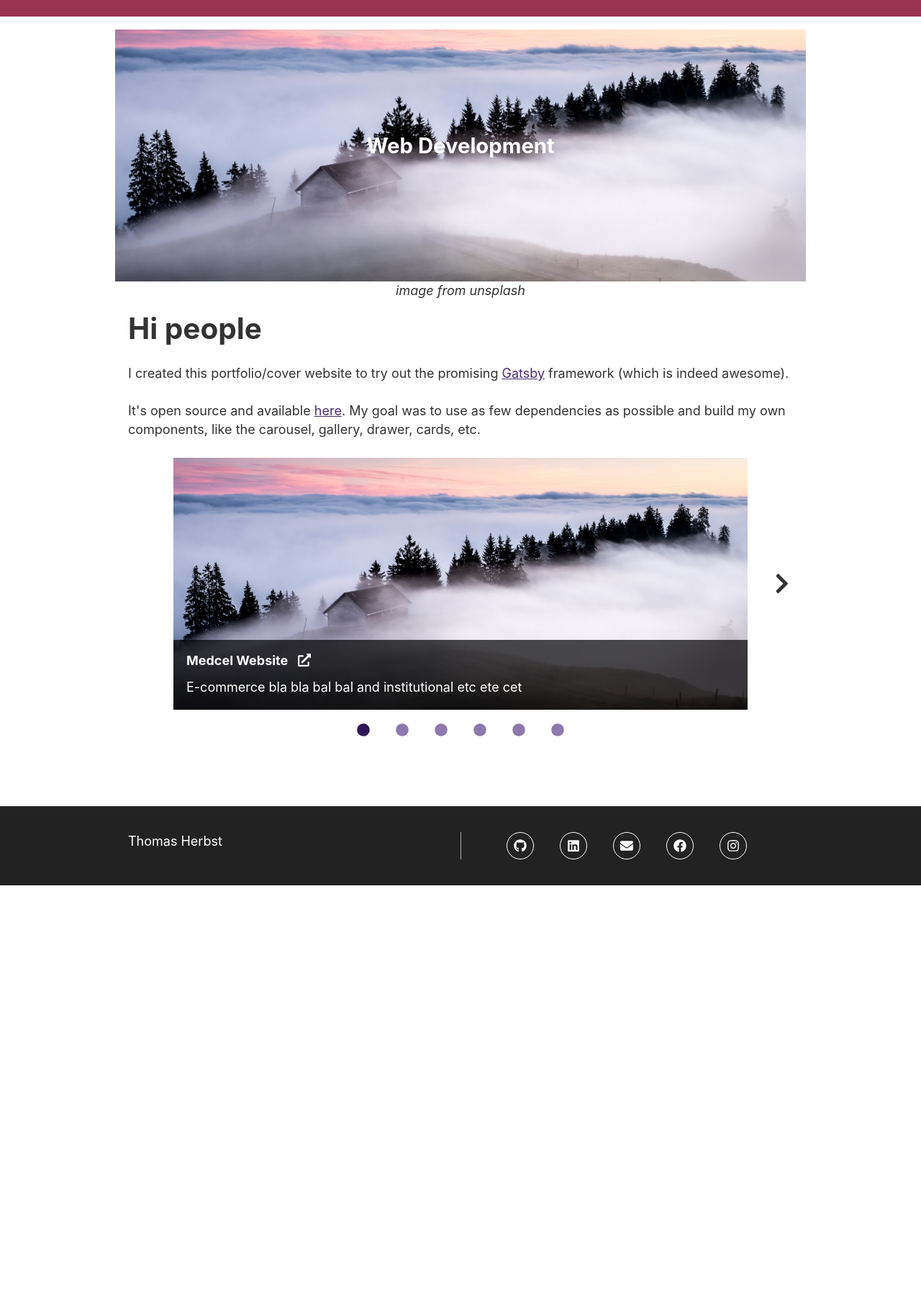
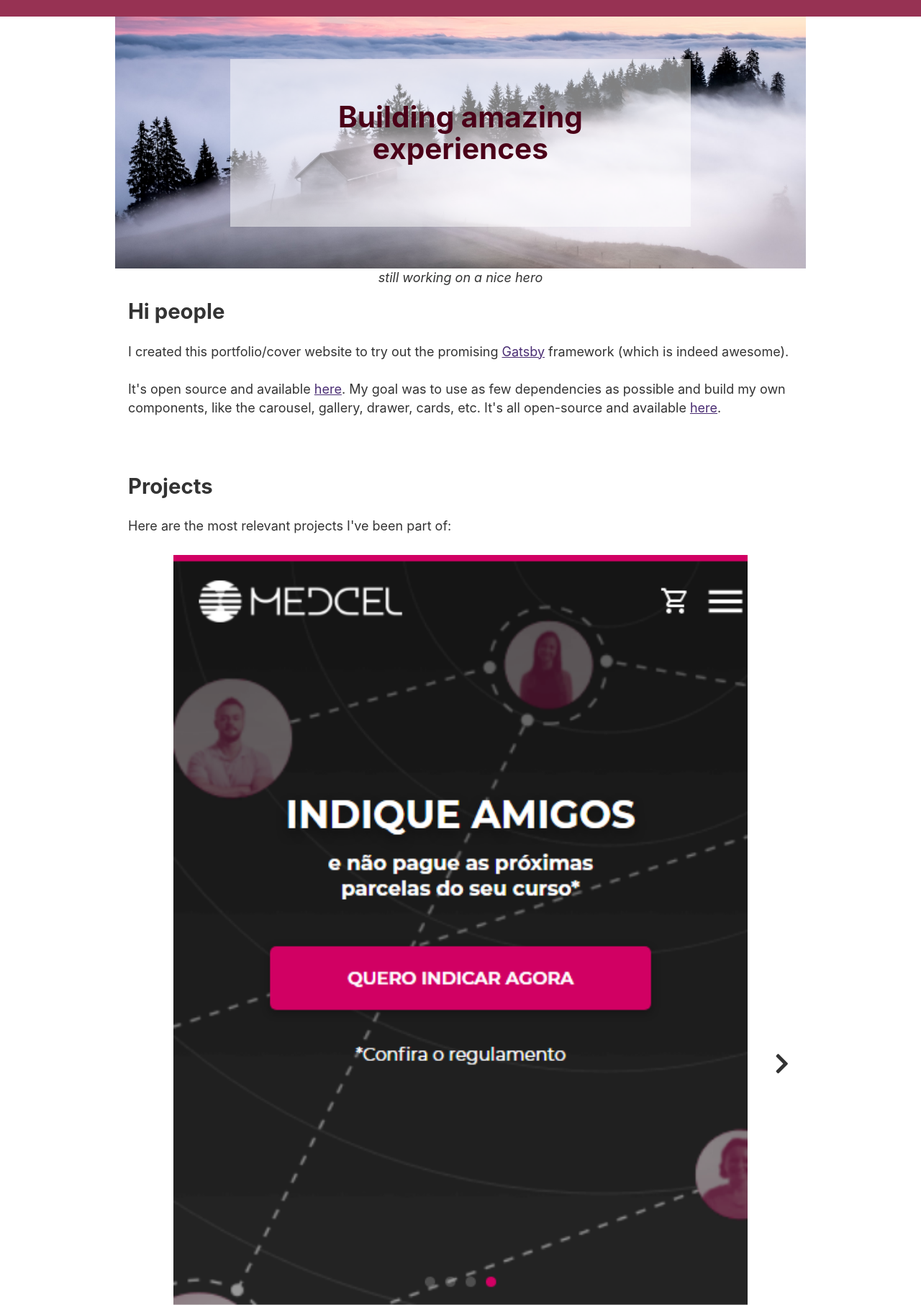
Before and after one commit to 1nfinity-5starZ/tommyPortfolio, a Gatsby site: page / in a window 1280 px wide. Shown: the part 63-1876 px from the top of the page at 72% size. Before the commit the page ends 1293 px from the top, so only its background shows below. Built offline with nearby package versions, Linux system fonts and the light colour scheme; Gatsby itself is replaced by a stand-in of ours.

Commit message:
portfolio added

```diff
--- a/gatsby-config.js
+++ b/gatsby-config.js
@@ -1,11 +1,8 @@
 module.exports = {
   siteMetadata: {
     title: `Tommy Tech`,
-    description: `Kick off your next, great Gatsby project with this default starter. This barebones starter ships with the main Gatsby configuration files you might need.`,
-    author: `@gatsbyjs`,
-    theme: {
-      primaryColor: `#452F74`
-    }
+    description: `My personal portfolio website. Welcome!`,
+    author: `@tommyherbst`,
   },
   plugins: [
     `gatsby-plugin-styled-components`,
--- a/src/components/button.js
+++ b/src/components/button.js
@@ -8,7 +8,6 @@
   background-color: ${styles.colorSecondary0};
   padding: 0.5rem 1rem;
   color: #FFF;
-  margin-bottom: 1rem;
   cursor: pointer;
   display: inline-flex;
   align-items: center;
--- a/src/components/carousel.js
+++ b/src/components/carousel.js
@@ -64,18 +64,20 @@
   }
 `;
 
-export default React.memo(function Carousel({ children }) {
+export default React.memo(function Carousel({ children, autoplay = false }) {
   const [activeIndex, setActiveIndex] = useState(0);
 
-  // useEffect(() => {
-  //   const timer = setInterval(() => {
-  //     setActiveIndex(i => (i + 1) % children.length)
-  //   }, 4000)
+  useEffect(() => {
+    if(autoplay) {
+      const timer = setInterval(() => {
+        setActiveIndex(i => (i + 1) % children.length)
+      }, 4000)
 
-  //   return () => {
-  //     clearInterval(timer);
-  //   }
-  // }, [children])
+      return () => {
+        clearInterval(timer);
+      }
+    }
+  }, [children, autoplay])
 
   return (
     <>
@@ -87,7 +89,10 @@
         }
         <Container>
           <Slider length={children.length} offset={activeIndex}>
-            {children.map((child, i) => <Item length={children.length}>{child}</Item>)}
+            {children.length > 0 ?
+              children.map((child, i) => <Item key={i} length={children.length}>{child}</Item>):
+              <Item length={1}>{children}</Item>
+            }
           </Slider>
         </Container>
         {children.length > 0 &&
--- a/src/components/header.js
+++ b/src/components/header.js
@@ -20,7 +20,7 @@
 
   nav {
       a {
-          margin-right: 16px;
+          margin-right: 1.5rem;
           text-decoration: none;
           color: #FFF;
 
--- /dev/null
+++ b/src/components/portfolioCarousel.js
@@ -0,0 +1,145 @@
+import React from "react"
+import { Link, useStaticQuery, graphql } from "gatsby"
+import Img from "gatsby-image"
+import { FaExternalLinkAlt } from 'react-icons/fa';
+
+import Carousel from "../components/carousel"
+import FlexCenter from "../components/flexCenter"
+
+import variables from '../variables.json';
+
+export default function PortfolioCarousel() {
+  const data = useStaticQuery(graphql`
+    query {
+      medcelSiteMobile: file(relativePath: { eq: "portfolioScreens/medcelSiteMobile.png" }) {
+        childImageSharp {
+          fluid {
+            ...GatsbyImageSharpFluid
+          }
+        }
+      }
+      medcelSiteDesktop: file(relativePath: { eq: "portfolioScreens/medcelSiteDesktop.png" }) {
+        childImageSharp {
+          fluid {
+            ...GatsbyImageSharpFluid
+          }
+        }
+      }
+      afyaSiteMobile: file(relativePath: { eq: "portfolioScreens/afyaSiteMobile.png" }) {
+        childImageSharp {
+          fluid {
+            ...GatsbyImageSharpFluid
+          }
+        }
+      }
+      afyaSiteDesktop: file(relativePath: { eq: "portfolioScreens/afyaSiteDesktop.png" }) {
+        childImageSharp {
+          fluid {
+            ...GatsbyImageSharpFluid
+          }
+        }
+      }
+      medcelAdminMobile: file(relativePath: { eq: "portfolioScreens/medcelAdminMobile.png" }) {
+        childImageSharp {
+          fluid {
+            ...GatsbyImageSharpFluid
+          }
+        }
+      }
+      medcelAdminDesktop: file(relativePath: { eq: "portfolioScreens/medcelAdminDesktop.png" }) {
+        childImageSharp {
+          fluid {
+            ...GatsbyImageSharpFluid
+          }
+        }
+      }
+      afyaAdminMobile: file(relativePath: { eq: "portfolioScreens/afyaAdminMobile.png" }) {
+        childImageSharp {
+          fluid {
+            ...GatsbyImageSharpFluid
+          }
+        }
+      }
+      afyaAdminDesktop: file(relativePath: { eq: "portfolioScreens/afyaAdminDesktop.png" }) {
+        childImageSharp {
+          fluid {
+            ...GatsbyImageSharpFluid
+          }
+        }
+      }
+    }
+  `)
+
+  const artDirectBuilder = (prefix) => ([
+    data[`${prefix}Mobile`].childImageSharp.fluid,
+    {
+      ...data[`${prefix}Desktop`].childImageSharp.fluid,
+      media: `(min-width: 768px)`,
+    },
+  ])
+
+  return (
+    <Carousel>
+      <Car
+        title="Medcel Website"
+        link="http://medcel.com.br"
+        desc="E-commerce for the Medcel online courses"
+        images={<Img fluid={artDirectBuilder('medcelSite')} />}
+      />
+      <Car
+        title="Afya Website"
+        link="http://afya.com.br"
+        desc="Institutional Afya website"
+        images ={<Img fluid={artDirectBuilder('afyaSite')} />}
+      />
+      <Car
+        title="Medcel Admin"
+        desc="Internal management system for Medcel, supporting all company's areas"
+        images ={<Img fluid={artDirectBuilder('medcelAdmin')} />}
+      />
+      <Car
+        title="Afya Admin"
+        desc="Internal management system for Afya, supporting all company's areas"
+        images ={<Img fluid={artDirectBuilder('afyaAdmin')} />}
+      />
+      {/* <div>Area do Aluno</div>
+      <div>Medcel Admin</div>
+      <div>Afya Admin</div>
+      <div>Home Energy Reader</div> */}
+    </Carousel>
+  )
+}
+
+const Car = React.memo(({ images, title, desc, link }) => {
+  return (
+    <div style={{ width: '100%', position: 'relative' }}>
+      {images}
+      <div
+        style={{
+          position: 'absolute',
+          bottom: 0,
+          left: 0, right: 0,
+          padding: '1rem',
+          backgroundColor: 'rgba(0,0,0,0.7)',
+          color: '#FFF'
+        }}
+      >
+        <FlexCenter style={{ marginBottom: '0.5rem' }}>
+          {title &&
+            <h4 style={{ marginBottom: 4, marginRight: '0.75rem' }}>
+              {title}
+            </h4>
+          }
+          {link &&
+            <a style={{ color: 'white' }} href={link} target="_newtab">
+              <FaExternalLinkAlt/>
+            </a>
+          }
+        </FlexCenter>
+        {desc &&
+          <div>{desc}</div>
+        }
+      </div>
+    </div>
+  )
+})
--- a/src/pages/about.js
+++ b/src/pages/about.js
@@ -35,8 +35,8 @@
 }]
 
 const renderCards = (parentProps) => {
-  return parentProps.list.map(({ title, desc, ...props}) =>
-    <parentProps.component>
+  return parentProps.list.map(({ title, desc, ...props }, i) =>
+    <parentProps.component key={i}>
       {props.icon ? <props.icon className="brandIcon"/>: null}
       <h3 style={{ textAlign: 'center' }}>{title}</h3>
       <p>{desc}</p>
@@ -61,7 +61,7 @@
     <Layout>
       <SEO title="About Me" />
       <section>
-        <h1>Intro</h1>
+        <h2>About</h2>
         <FluidFlex style={{ display: 'flex' }} gutter="2rem">
           <div style={{ flex: 2 }}>
             <p>Electrical & Computer Engineering degree at Universidade de São Paulo.</p>
--- a/src/pages/index.js
+++ b/src/pages/index.js
@@ -1,14 +1,41 @@
 import React from "react"
-import { Link, useStaticQuery, graphql } from "gatsby"
+import { useStaticQuery, graphql } from "gatsby"
 import Img from "gatsby-image"
-import { FaExternalLinkAlt } from 'react-icons/fa';
+import styled from "styled-components"
 
 import Layout from "../components/layout"
 import SEO from "../components/seo"
-import Carousel from "../components/carousel"
-import FlexCenter from "../components/flexCenter"
+import PortfolioCarousel from "../components/portfolioCarousel"
 
 import variables from '../variables.json';
+
+const HeroContainer = styled.section`
+  position: relative;
+  padding: 0;
+
+  @media (min-width: 768px) {
+    margin-top: -1rem;
+  }
+
+  .innerContainer {
+      height: 66.66%;
+      width: 66.66%;
+      left: 16.66%;
+      top: 16.66%;
+      position: absolute;
+      z-index: 1;
+      display: flex;
+      align-items: center;
+      justify-content: center;
+      color: #FFF;
+      padding: 1rem;
+      background-color: rgba(255,255,255,0.5);
+
+      // @media (min-width: 768px) {
+      //   outline: 10px solid rgba(255,255,255,0.25);
+      // }
+  }
+`;
 
 const IndexPage = () => {
   const data = useStaticQuery(graphql`
@@ -26,98 +53,29 @@
   return (
     <Layout>
       <SEO title="Home" />
-      <div style={{ position: 'relative' }}>
-        <div
-          style={{
-            height: '100%',
-            width: '100%',
-            position: 'absolute',
-            zIndex: 1,
-            display: 'flex',
-            alignItems: 'center',
-            justifyContent: 'center',
-            color: '#FFF',
-            padding: '1rem',
-
-          }}
-        >
-          <h2 style={{ textAlign: 'center' }}>Web Development</h2>
+      <HeroContainer>
+        <div className="innerContainer">
+          <h1 style={{ textAlign: 'center', color: variables.colorPrimary4, padding: '1rem 2rem' }}>Building amazing experiences</h1>
         </div>
-        <Img fluid={data.heroImage.childImageSharp.fluid} style={{ maxHeight: 350, maxWidth: 960, margin: '0 auto' }} />
-      </div>
+        <Img fluid={data.heroImage.childImageSharp.fluid} style={{ maxHeight: 350 }} />
+      </HeroContainer>
       <div style={{ fontStyle: 'italic', textAlign: 'center' }}>
-        image from unsplash
+        still working on a nice hero
       </div>
       <section style={{ paddingTop: '1rem' }}>
-        <h1>Hi people</h1>
+        <h2>Hi people</h2>
         <p>I created this portfolio/cover website to try out the promising <a href='#'>Gatsby</a> framework (which is indeed awesome).</p>
         <p>It's open source and available <a href="https://github.com/1nfinity-5starZ/tommyPortfolio" target="_newtab">here</a>.
-        My goal was to use as few dependencies as possible and build my own components, like the carousel, gallery, drawer, cards, etc.</p>
-
-        <Carousel>
-          <Car
-            title="Medcel Website"
-            link="http://medcel.com.br"
-            desc="E-commerce bla bla bal bal and institutional etc ete cet"
-            images ={
-              <>
-                <Img
-                  className="tablet desktop"
-                  fluid={data.heroImage.childImageSharp.fluid}
-                  style={{ height: 350, width: '100%' }}
-                />
-                <div
-                  className="mobile"
-                  style={{ height: 350, width: '100%', backgroundColor: 'orange' }}
-                />
-              </>
-            }
-          />
-          <div>Site Afya</div>
-          <div>Area do Aluno</div>
-          <div>Medcel Admin</div>
-          <div>Afya Admin</div>
-          <div>Home Energy Reader</div>
-        </Carousel>
-        <div style={{ maxWidth: `300px`, marginBottom: `1.45rem` }}>
-        </div>
+        My goal was to use as few dependencies as possible and build my own components, like the carousel, gallery, drawer, cards, etc.
+        It's all open-source and available <a href="#">here</a>.</p>
+      </section>
+      <section>
+        <h2>Projects</h2>
+        <p>Here are the most relevant projects I've been part of:</p>
+        <PortfolioCarousel />
       </section>
     </Layout>
   )
 }
 
-const Car = React.memo(({ images, title, desc, link }) => {
-  return (
-    <div style={{ width: '100%', position: 'relative' }}>
-      {images}
-      <div
-        style={{
-          position: 'absolute',
-          bottom: 0,
-          left: 0, right: 0,
-          padding: '1rem',
-          backgroundColor: 'rgba(0,0,0,0.7)',
-          color: '#FFF'
-        }}
-      >
-        <FlexCenter style={{ marginBottom: '0.5rem' }}>
-          {title &&
-            <h4 style={{ marginBottom: 4, marginRight: '0.75rem' }}>
-              {title}
-            </h4>
-          }
-          {link &&
-            <a style={{ color: 'white' }} href={link}>
-              <FaExternalLinkAlt/>
-            </a>
-          }
-        </FlexCenter>
-        {desc &&
-          <div>{desc}</div>
-        }
-      </div>
-    </div>
-  )
-})
-
 export default IndexPage
--- a/src/styles/layout.scss
+++ b/src/styles/layout.scss
@@ -677,7 +677,7 @@
   }
 }
 
-@media #{$notMobile} {
+@media #{$desktop} {
   main {
     padding: 1rem 0 2rem;
   }
```
Also changed, not shown: src/components/image.js (deleted, +0 -32 lines), src/components/layout.js (+2 -5 lines), src/pages/contact.js (+39 -32 lines), src/images/portfolioScreens/afyaAdminDesktop.png (added), src/images/portfolioScreens/afyaAdminMobile.png (added), src/images/portfolioScreens/afyaSiteDesktop.png (added), src/images/portfolioScreens/afyaSiteMobile.png (added), src/images/portfolioScreens/medcelAdminDesktop.png (added), src/images/portfolioScreens/medcelAdminMobile.png (added), src/images/portfolioScreens/medcelSiteDesktop.png (added), src/images/portfolioScreens/medcelSiteMobile.png (added).
